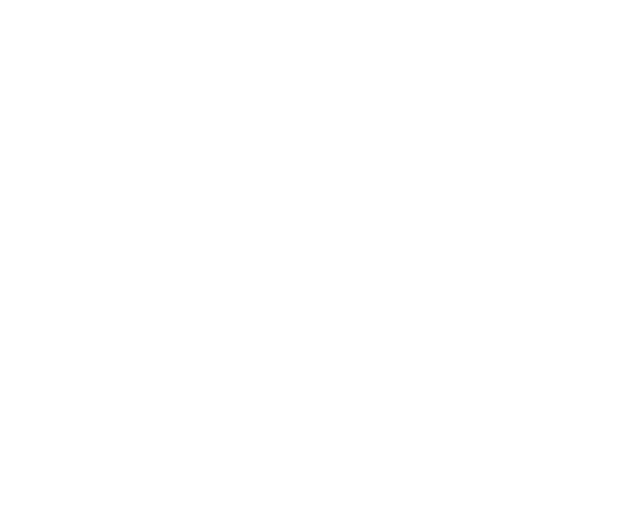
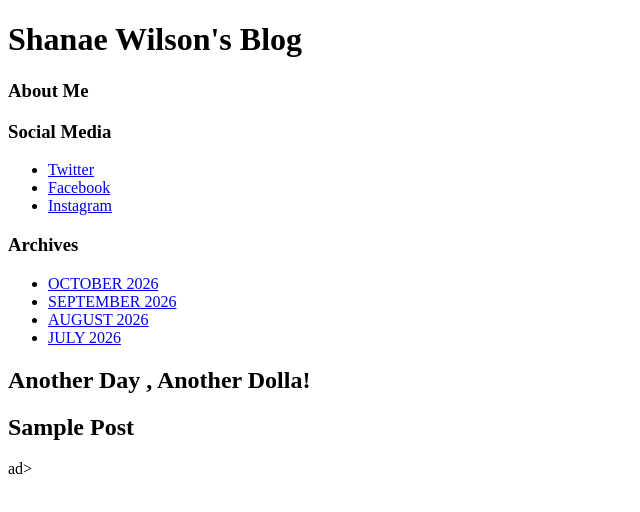
Before and after one commit to Shanaethepotato/INFO2180--Lab-2, a plain HTML site: page index.html in a window 1280 px wide. Shown: the whole page, without its empty margins (0-640 px from the left). Drawn offline with Linux system fonts and the light colour scheme.

Commit message:
modified html

```diff
--- a/index.html
+++ b/index.html
@@ -1,2 +1,49 @@
 <!DOCTYPE html>
 <html lang="en">
+    <head>
+        <body>
+            <div class = "container">
+                <header>
+                    <h1>Shanae Wilson's Blog</h1>
+
+                </header>
+                <aside>
+                    <section class = "about-section">
+                        <h3>About Me</h3>
+
+                    </section>
+                    <section class=""social-section">
+                        <h3>Social Media</h3>
+                        <ul>
+                            <li><a href="https://twitter.com">Twitter</a></li>
+                            <li><a href="https://facebook.com">Facebook</a></li>
+                            <li><a href="https://instagram.com">Instagram</a></li>
+                        </ul>
+
+                    </section>
+                    <section class="archives-section">
+                        <h3>Archives</h3>
+                        <ul>
+                            <li><a href="#">OCTOBER 2026</a></li>
+                            <li><a href="#">SEPTEMBER 2026</a></li>
+                            <li><a href="#">AUGUST 2026</a></li>
+                            <li><a href="#">JULY 2026</a></li>
+                        </ul>
+
+                    </section>
+                </aside>
+                <main>
+                    <article>
+                        <h2>
+                            Another Day , Another Dolla!
+                        </h2>
+                    </article>
+                </main>
+                <main>
+                    <article>
+                        <h2>Sample Post</h2>
+                    </article>
+                </main>
+            </div>
+        </body>
+    </head>ad>
```
